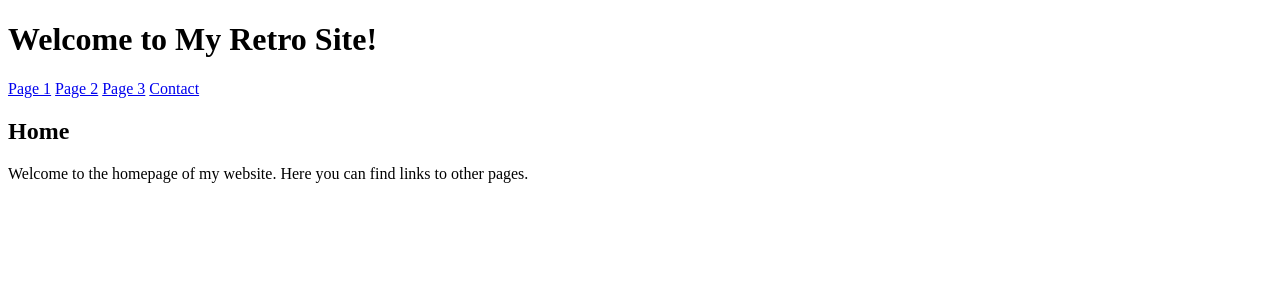
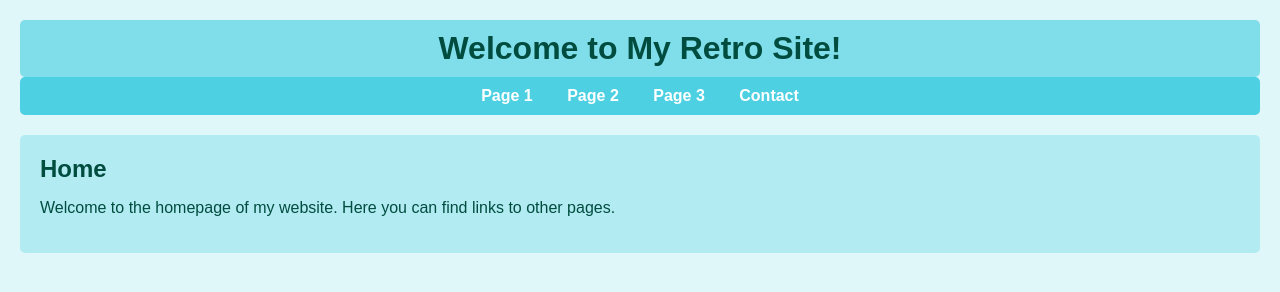
Before and after one commit to Miles-BMIS/BMiS, a plain HTML site: page index.html in a window 1280 px wide. Drawn offline with Linux system fonts and the light colour scheme; a web font is replaced by a local one.

Commit message:
Update index.html

```diff
--- a/index.html
+++ b/index.html
@@ -1,13 +1,57 @@
 <!DOCTYPE html>
 <html lang="en">
 <head>
-       <meta charset="UTF-8">
+    <meta charset="UTF-8">
     <meta name="viewport" content="width=device-width, initial-scale=1.0">
-    <title>Welcome to my Website</title>
+    <title>Welcome to My Website</title>
     <style>
         @font-face {
             font-family: 'Blank River';
             src: url('fonts/BlankRiver.ttf') format('truetype');
+        }
+
+        body {
+            background-color: #e0f7fa; /* Light blue background */
+            color: #004d40; /* Dark teal text color */
+            font-family: 'Blank River', sans-serif;
+            margin: 0;
+            padding: 20px;
+        }
+
+        header {
+            background-color: #80deea; /* Lighter blue for header */
+            padding: 10px;
+            text-align: center;
+            border-radius: 5px;
+        }
+
+        nav {
+            background-color: #4dd0e1; /* Blue for navigation */
+            padding: 10px;
+            border-radius: 5px;
+            text-align: center;
+        }
+
+        nav a {
+            margin: 0 15px;
+            text-decoration: none;
+            color: #fff; /* White text for links */
+            font-weight: bold;
+        }
+
+        nav a:hover {
+            text-decoration: underline; /* Underline on hover */
+        }
+
+        main {
+            background-color: #b2ebf2; /* Slightly darker blue for main content */
+            padding: 20px;
+            border-radius: 5px;
+            margin-top: 20px;
+        }
+
+        h1, h2 {
+            margin: 0;
         }
     </style>
 </head>
```
